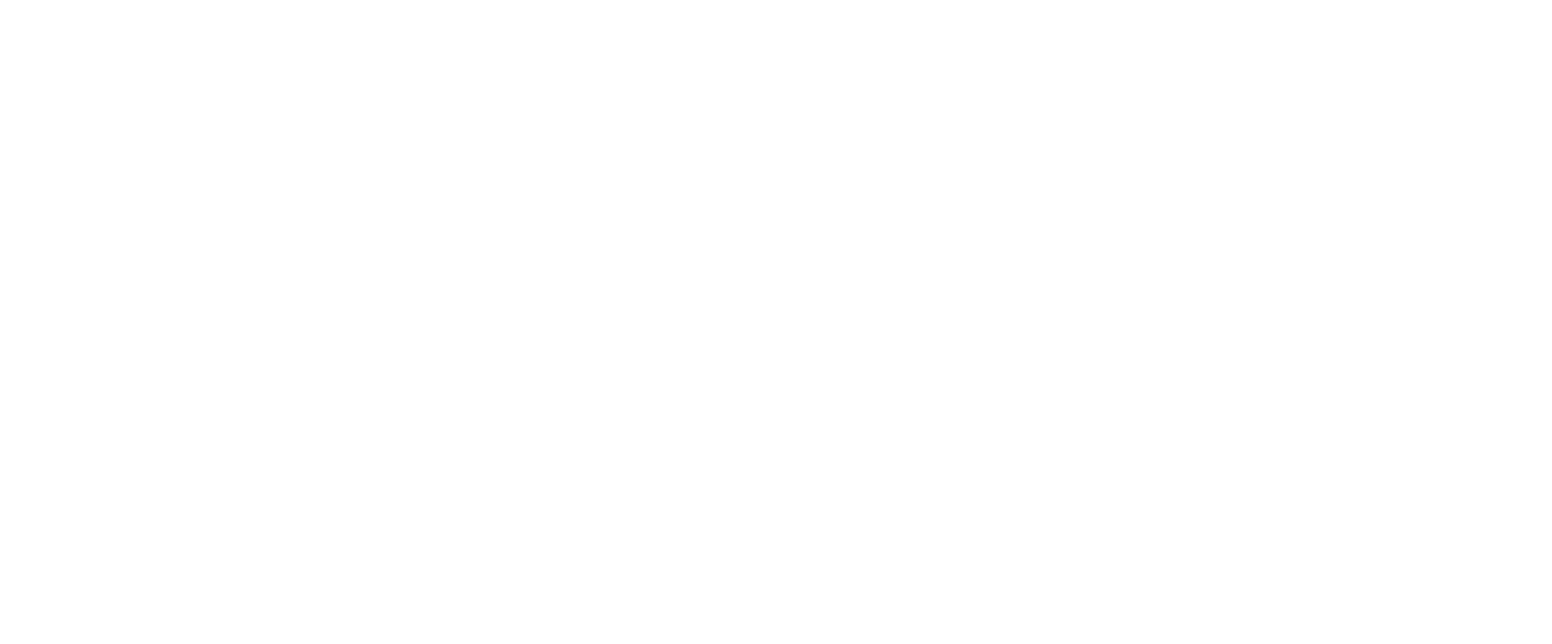
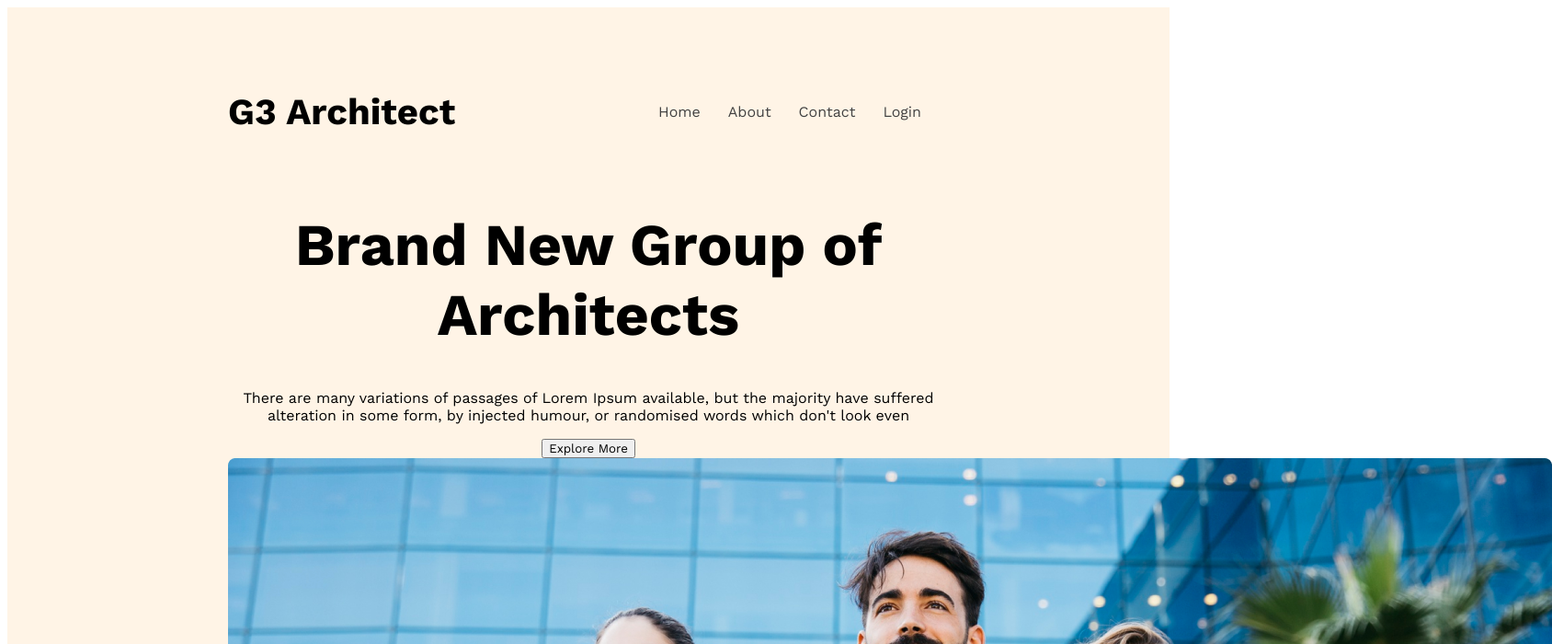
Before and after one commit to ShariarNiaj05/g3-architect, a plain HTML site: page index.html in a window 1280 px wide. Shown: the top 700 px of the page at 92% size, 1688 px wide, since content can reach past the window. Drawn offline with nearby package versions, Linux system fonts and the light colour scheme.

Commit message:
banner content added

```diff
--- a/index.html
+++ b/index.html
@@ -1,21 +1,42 @@
 <!DOCTYPE html>
 <html lang="en">
-<head>
-    <meta charset="UTF-8">
-    <meta name="viewport" content="width=device-width, initial-scale=1.0">
-    <link rel="stylesheet" href="styles.css">
+  <head>
+    <meta charset="UTF-8" />
+    <meta name="viewport" content="width=device-width, initial-scale=1.0" />
+    <link rel="preconnect" href="https://fonts.googleapis.com" />
+    <link rel="preconnect" href="https://fonts.gstatic.com" crossorigin />
+    <link
+      href="https://fonts.googleapis.com/css2?family=Open+Sans:wght@300;400;700;800&family=Work+Sans:wght@400;600;700;800&display=swap"
+      rel="stylesheet"
+    />
+    <link rel="stylesheet" href="styles.css" />
     <title>G3 Architect</title>
-</head>
-<body>
+  </head>
+  <body>
     <header>
-
-
+      <nav>
+        <h3 class="nav-title">G3 Architect</h3>
+        <ul>
+          <li><a href="">Home</a></li>
+          <li><a href="">About</a></li>
+          <li><a href="">Contact</a></li>
+          <li><a href="">Login</a></li>
+        </ul>
+      </nav>
+      <div class="banner">
+        <div class="banner-content">
+          <h1 class="banner-title">Brand New Group of Architects</h1>
+          <p class="banner-description">
+            There are many variations of passages of Lorem Ipsum available, but
+            the majority have suffered alteration in some form, by injected
+            humour, or randomised words which don't look even
+          </p>
+          <button class="btn-primary">Explore More</button>
+        </div>
+        <img src="./images/banner.png" alt="" />
+      </div>
     </header>
-    <main>
-
-    </main>
-    <footer>
-
-    </footer>
-</body>
+    <main></main>
+    <footer></footer>
+  </body>
 </html>
--- a/styles.css
+++ b/styles.css
@@ -0,0 +1,53 @@
+/* Global styles  */
+* {
+
+    font-family: 'Work Sans', sans-serif;
+}
+.btn-primary{
+
+}
+/* header styles */
+header {
+    background: rgba(255, 144, 14, 0.10);
+    padding: 50px 240px;
+}
+
+nav {
+    display: flex;
+    justify-content: space-between;
+    align-items: center;
+}
+
+.nav-title {
+    font-size: 2.5rem;
+    font-weight: 700;
+}
+
+nav>ul {
+    display: flex;
+}
+
+nav li {
+    list-style: none;
+    margin-right: 30px;
+    font-weight: 500;
+    font-size: 1rem;
+}
+
+nav li a {
+    text-decoration: none;
+    color: #424242;
+}
+
+/* banner style  */
+.banner-content {
+    max-width: 800px;
+    text-align: center;
+    margin: 0 auto;
+
+}
+.banner-title{
+    font-size: 4rem;
+    font-weight: 700;
+
+}
```
